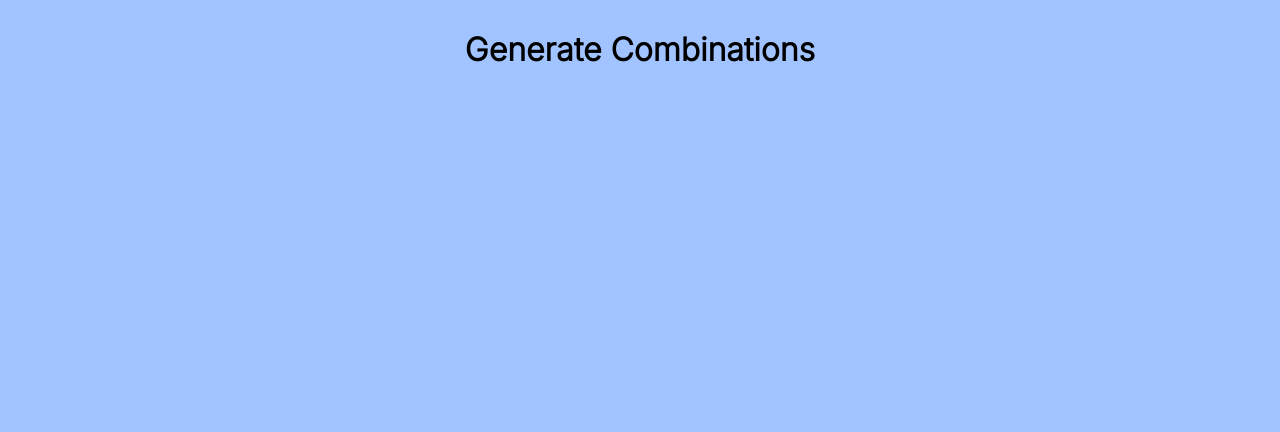
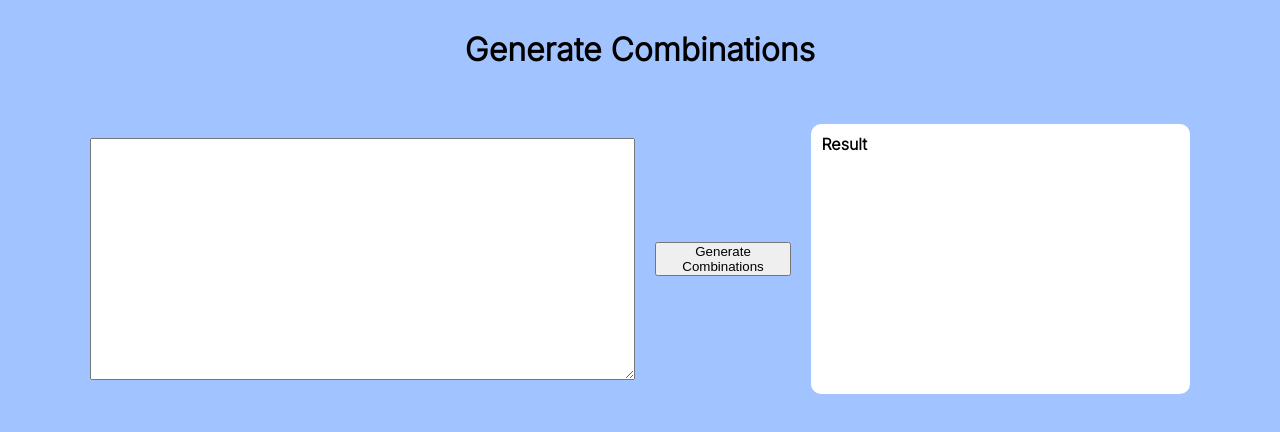
Before and after one commit to Harshaou/able.do, a React (Create React App) app: page / in a window 1280 px wide. Shown: the top 432 px of the page. Built offline with nearby package versions, Linux system fonts and the light colour scheme.

Commit message:
functionality completed

```diff
--- a/src/App.js
+++ b/src/App.js
@@ -1,21 +1,36 @@
-import { useEffect } from 'react';
-import data from './data.json';
-import generateCombinations from './hook';
+import { useState } from 'react';
+import generateCombinations from './helperFunction';
 
 function App() {
-  useEffect(() => {
-    let result = generateCombinations(data.attributes);
-    console.log(result);
-  }, []);
+  const [jsonInput, setJsonInput] = useState(null);
+  const [output, setOutput] = useState();
+
+  const handleChange = () => {
+    try {
+      let inputData = JSON.parse(jsonInput);
+      let result = generateCombinations(inputData.attributes);
+      setOutput(result);
+    } catch (error) {
+      alert('Invalid JSON');
+    }
+  };
 
   return (
     <div className="container">
       <h1 className="title">Generate Combinations</h1>
-      {/* <div className="contain">
-        <textarea rows="16" cols="70" />
-        <button>Generate Combinations</button>
-        <div className="display">Result</div>
-      </div> */}
+      <div className="contain">
+        <textarea
+          value={jsonInput || ''}
+          onChange={(e) => setJsonInput(e.target.value)}
+          rows="16"
+          cols="70"
+        />
+        <button onClick={handleChange}>Generate Combinations</button>
+        <div className="display">
+          <h4>Result</h4>
+          <p>{output}</p>
+        </div>
+      </div>
     </div>
   );
 }
```
Also changed, not shown: src/helperFunction.js (renamed from src/hook.js).
